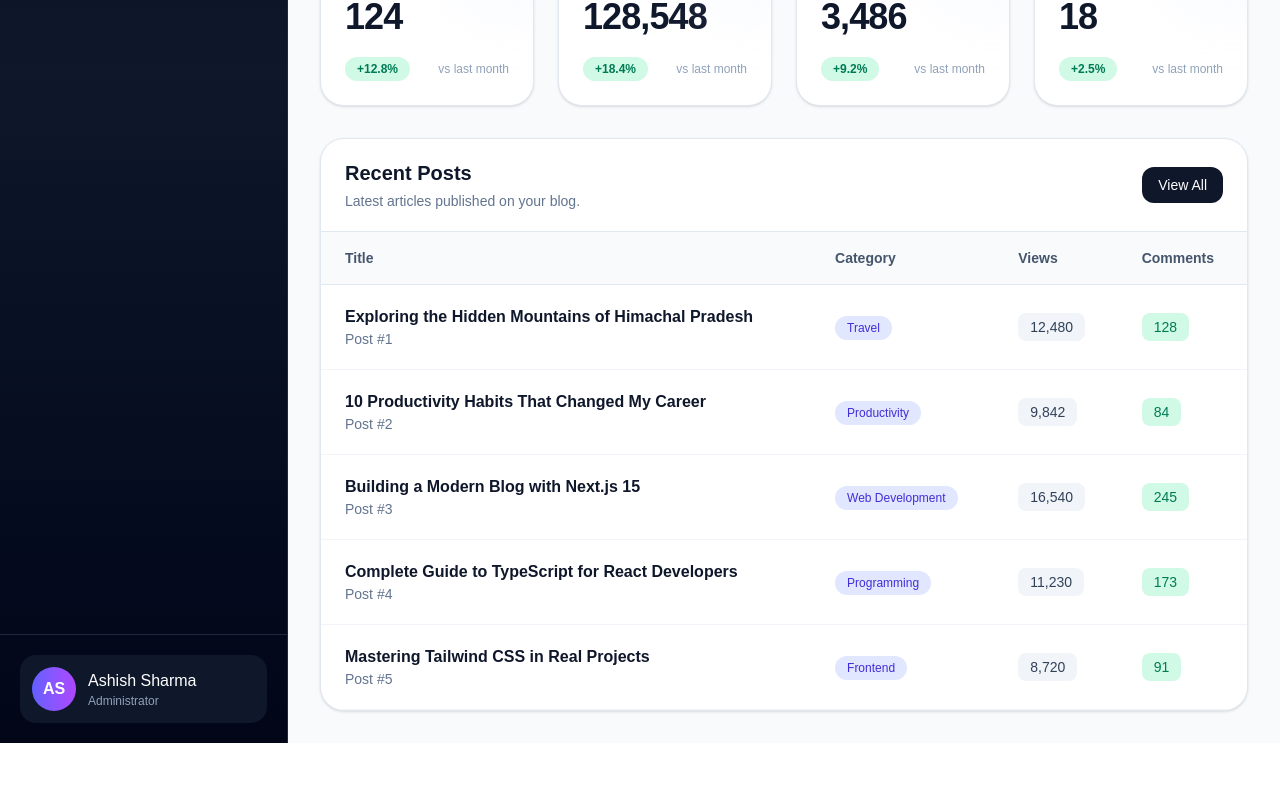
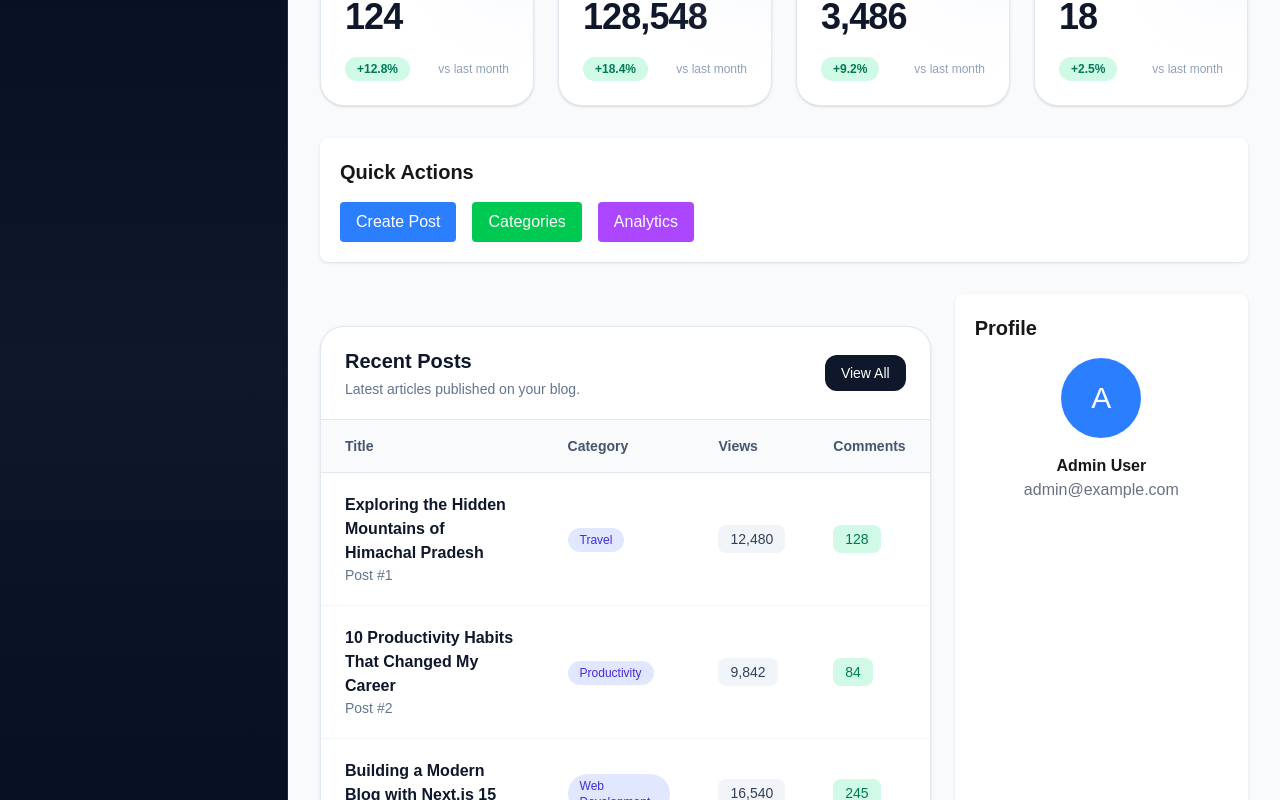
Before and after one commit to Ashu11122000/Mini-Blog-Management, a Next.js app: page /dashboard in a window 1280 px wide. Shown: the part 600-1400 px from the top of the page. Before the commit the page ends 1343 px from the top, so only its background shows below. Built offline with nearby package versions, Linux system fonts and the light colour scheme.

Commit message:
Updated dashboard page

```diff
--- a/app/components/dashboard/CategoryChart.tsx
+++ b/app/components/dashboard/CategoryChart.tsx
@@ -0,0 +1,11 @@
+// components/dashboard/CategoryChart.tsx
+
+import CategoryDistributionChart from "../charts/CategoryDistributionChart";
+
+export default function CategoryChart() {
+  return (
+    <div>
+      <CategoryDistributionChart />
+    </div>
+  );
+}
--- a/app/components/dashboard/NotificationBell.tsx
+++ b/app/components/dashboard/NotificationBell.tsx
@@ -0,0 +1,13 @@
+// components/dashboard/NotificationBell.tsx
+
+export default function NotificationBell() {
+  return (
+    <div className="relative cursor-pointer">
+      <span className="text-2xl">🔔</span>
+
+      <span className="absolute -top-1 -right-1 bg-red-500 text-white text-xs rounded-full px-1">
+        3
+      </span>
+    </div>
+  );
+}
--- a/app/components/dashboard/QuickActions.tsx
+++ b/app/components/dashboard/QuickActions.tsx
@@ -0,0 +1,36 @@
+// components/dashboard/QuickActions.tsx
+
+import Link from "next/link";
+
+export default function QuickActions() {
+  return (
+    <div className="bg-white rounded-lg shadow p-5">
+      <h2 className="text-xl font-semibold mb-4">
+        Quick Actions
+      </h2>
+
+      <div className="flex flex-wrap gap-4">
+        <Link
+          href="/dashboard/posts/create"
+          className="bg-blue-500 text-white px-4 py-2 rounded"
+        >
+          Create Post
+        </Link>
+
+        <Link
+          href="/dashboard/categories"
+          className="bg-green-500 text-white px-4 py-2 rounded"
+        >
+          Categories
+        </Link>
+
+        <Link
+          href="/dashboard/analytics"
+          className="bg-purple-500 text-white px-4 py-2 rounded"
+        >
+          Analytics
+        </Link>
+      </div>
+    </div>
+  );
+}
--- a/app/components/dashboard/UserProfileCard.tsx
+++ b/app/components/dashboard/UserProfileCard.tsx
@@ -0,0 +1,25 @@
+// components/dashboard/UserProfileCard.tsx
+
+export default function UserProfileCard() {
+  return (
+    <div className="bg-white rounded-lg shadow p-5">
+      <h2 className="text-xl font-semibold mb-4">
+        Profile
+      </h2>
+
+      <div className="flex flex-col items-center">
+        <div className="w-20 h-20 rounded-full bg-blue-500 text-white flex items-center justify-center text-3xl">
+          A
+        </div>
+
+        <h3 className="font-semibold mt-4">
+          Admin User
+        </h3>
+
+        <p className="text-gray-500">
+          admin@example.com
+        </p>
+      </div>
+    </div>
+  );
+}
--- a/app/dashboard/page.tsx
+++ b/app/dashboard/page.tsx
@@ -1,5 +1,9 @@
 import DashboardStats from "../components/dashboard/DashboardStats";
 import RecentPostsTable from "../components/dashboard/RecentPostsTable";
+import QuickActions from "../components/dashboard/QuickActions";
+import UserProfileCard from "../components/dashboard/UserProfileCard";
+import CategoryChart from "../components/dashboard/CategoryChart";
+
 import { PlusCircle, FileText, BarChart3 } from "lucide-react";
 
 export default function DashboardPage() {
@@ -35,7 +39,6 @@ export default function DashboardPage() {
                         </p>
                     </div>
 
-                    {/* Quick Actions */}
                     <div className="flex flex-wrap gap-3">
                         <button className="inline-flex items-center gap-2 rounded-2xl bg-white px-5 py-3 font-medium text-indigo-700 shadow-lg transition hover:scale-105">
                             <PlusCircle size={18} />
@@ -55,11 +58,23 @@ export default function DashboardPage() {
                 </div>
             </section>
 
-            {/* Analytics Section */}
+            {/* Statistics */}
             <DashboardStats />
 
-            {/* Recent Posts */}
-            <RecentPostsTable />
+            {/* Quick Actions */}
+            <QuickActions />
+
+            {/* Main Content */}
+            <div className="grid grid-cols-1 gap-6 xl:grid-cols-3">
+                <div className="xl:col-span-2">
+                    <RecentPostsTable />
+                </div>
+
+                <UserProfileCard />
+            </div>
+
+            {/* Category Analytics */}
+            <CategoryChart />
         </div>
     );
 }
```
